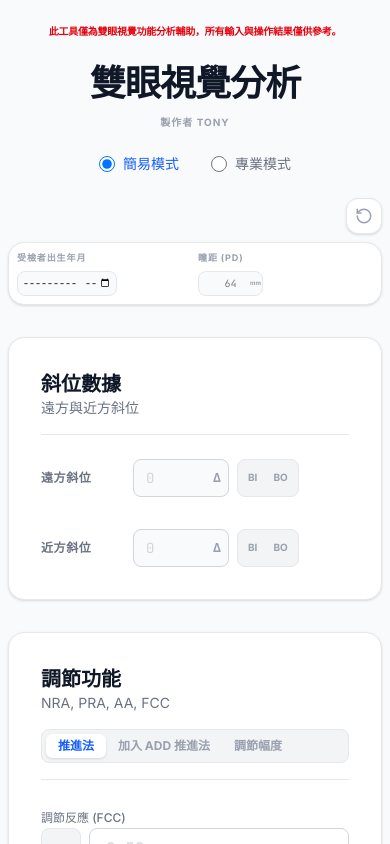
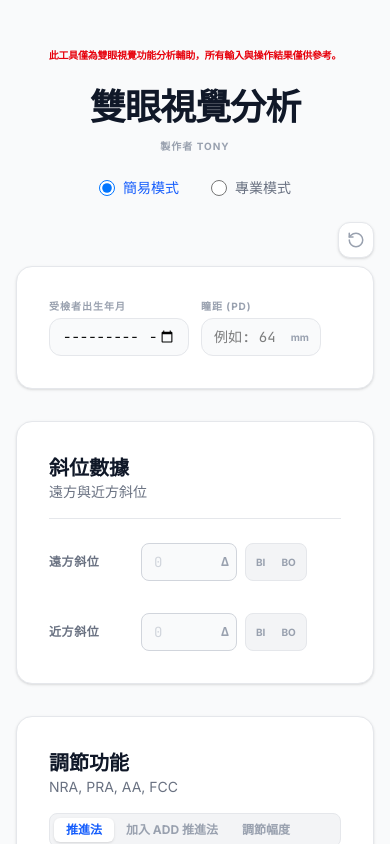
Before and after one commit to Luna05140514/ACA, a React (Vite) app: page / in a window 390 px wide. Shown: the top 844 px of the page. Built offline with nearby package versions, Linux system fonts and the light colour scheme.

Commit message:
Add files via upload

```diff
--- a/src/App.tsx
+++ b/src/App.tsx
@@ -815,7 +815,7 @@ export default function App() {
   };
 
   return (
-    <div className="min-h-screen bg-gray-50 py-6 sm:py-12 px-2 sm:px-6 lg:px-8 font-sans relative">
+    <div className="min-h-screen bg-gray-50 py-12 px-4 sm:px-6 lg:px-8 font-sans relative">
       <div className="max-w-5xl mx-auto relative">
         {/* Top Warning */}
         <div className="mb-6 text-center">
@@ -876,11 +876,11 @@ export default function App() {
             </div>
 
             {/* General Info Section */}
-            <div className="bg-white rounded-2xl shadow-sm border border-gray-200 p-2 sm:p-8 mb-8">
-              <div className="flex flex-col lg:flex-row items-start lg:items-center gap-4">
-                <div className="grid grid-cols-2 gap-1.5 w-full sm:w-auto">
-                  <div className="space-y-1 min-w-[85px] max-w-[100px] sm:max-w-none">
-                    <label className="block text-[9px] sm:text-xs font-bold text-gray-400 uppercase tracking-widest truncate">
+            <div className="bg-white rounded-2xl shadow-sm border border-gray-200 p-8 mb-8">
+              <div className="flex flex-col lg:flex-row items-start lg:items-center gap-6">
+                <div className="grid grid-cols-2 gap-3 w-full sm:w-auto">
+                  <div className="space-y-1 min-w-[120px] max-w-[160px] sm:max-w-none">
+                    <label className="block text-[10px] sm:text-xs font-bold text-gray-400 uppercase tracking-widest truncate">
                       受檢者出生年月
                     </label>
                     <div className="relative">
@@ -890,17 +890,17 @@ export default function App() {
                         value={data.birthDate}
                         onChange={(e) => handleInputChange('general', 'birthDate', e.target.value)}
                         onKeyDown={(e) => handleKeyDown(e, 'general-birthdate')}
-                        className="w-full px-1 py-1 bg-gray-50 border border-gray-200 rounded-lg focus:ring-2 focus:ring-blue-500 focus:bg-white transition-all font-mono text-[10px]"
+                        className="w-full px-3 py-2 bg-gray-50 border border-gray-200 rounded-xl focus:ring-2 focus:ring-blue-500 focus:bg-white transition-all font-mono text-sm"
                       />
                     </div>
                     {data.birthDate && (
-                      <p className="text-[9px] font-bold text-blue-500 ml-0.5">
-                        {calculateAge(data.birthDate)} 歲
+                      <p className="text-[10px] font-bold text-blue-500 ml-1">
+                        年齡: {calculateAge(data.birthDate)} 歲
                       </p>
                     )}
                   </div>
-                  <div className="space-y-1 min-w-[55px] max-w-[65px] sm:max-w-none">
-                    <label className="block text-[9px] sm:text-xs font-bold text-gray-400 uppercase tracking-widest truncate">
+                  <div className="space-y-1 min-w-[80px] max-w-[120px] sm:max-w-none">
+                    <label className="block text-[10px] sm:text-xs font-bold text-gray-400 uppercase tracking-widest truncate">
                       瞳距 (PD)
                     </label>
                     <div className="relative">
@@ -910,10 +910,10 @@ export default function App() {
                         value={data.pd}
                         onChange={(e) => handleInputChange('general', 'pd', e.target.value)}
                         onKeyDown={(e) => handleKeyDown(e, 'general-pd')}
-                        placeholder="64"
-                        className="w-full px-1 py-1 bg-gray-50 border border-gray-200 rounded-lg focus:ring-2 focus:ring-blue-500 focus:bg-white transition-all font-mono text-[10px] text-center"
+                        placeholder="例如: 64"
+                        className="w-full px-3 py-2 bg-gray-50 border border-gray-200 rounded-xl focus:ring-2 focus:ring-blue-500 focus:bg-white transition-all font-mono text-sm"
                       />
-                      <span className="absolute right-0.5 top-1/2 -translate-y-1/2 text-gray-400 text-[6px] font-bold">mm</span>
+                      <span className="absolute right-3 top-1/2 -translate-y-1/2 text-gray-400 text-[10px] font-bold">mm</span>
                     </div>
                   </div>
                 </div>
```
